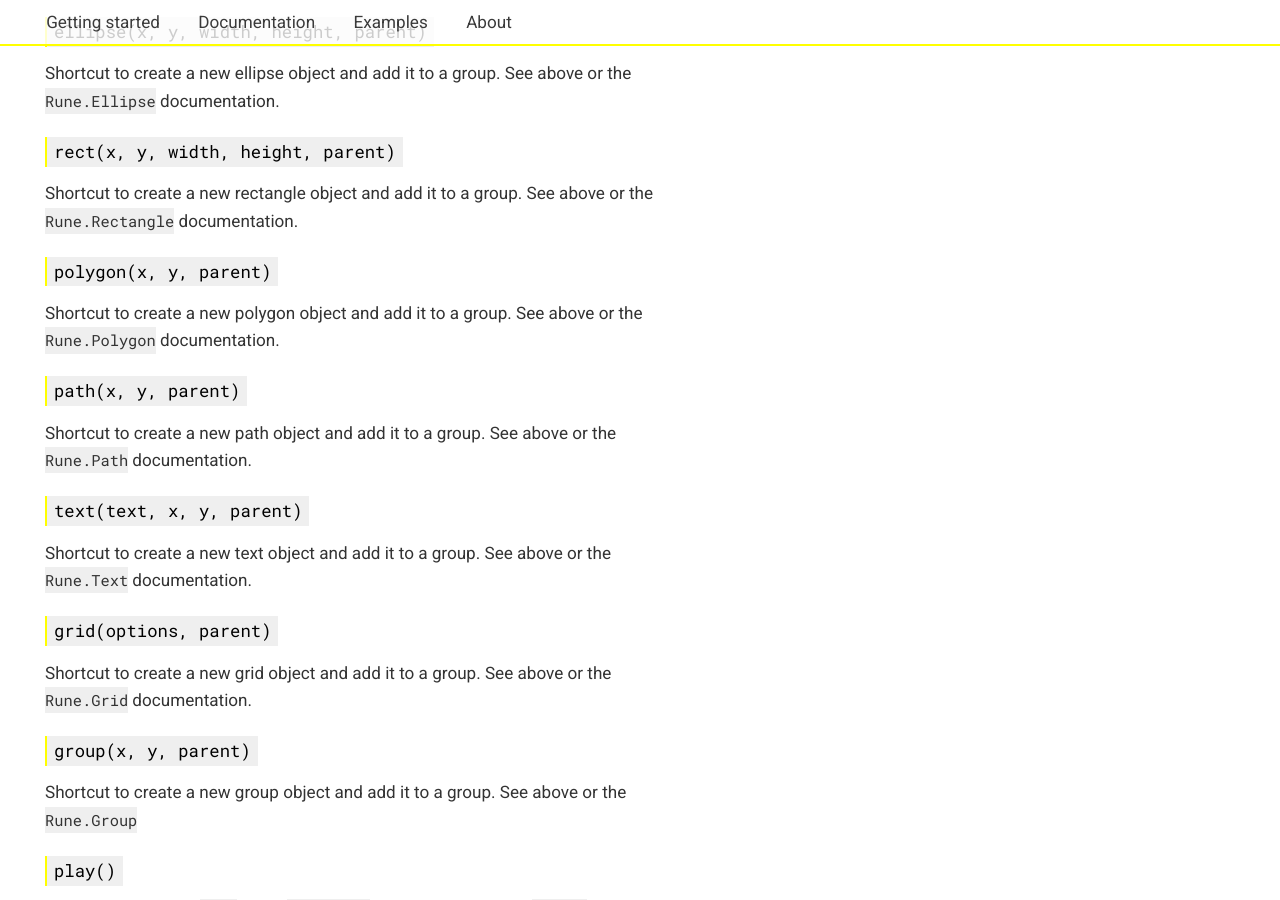
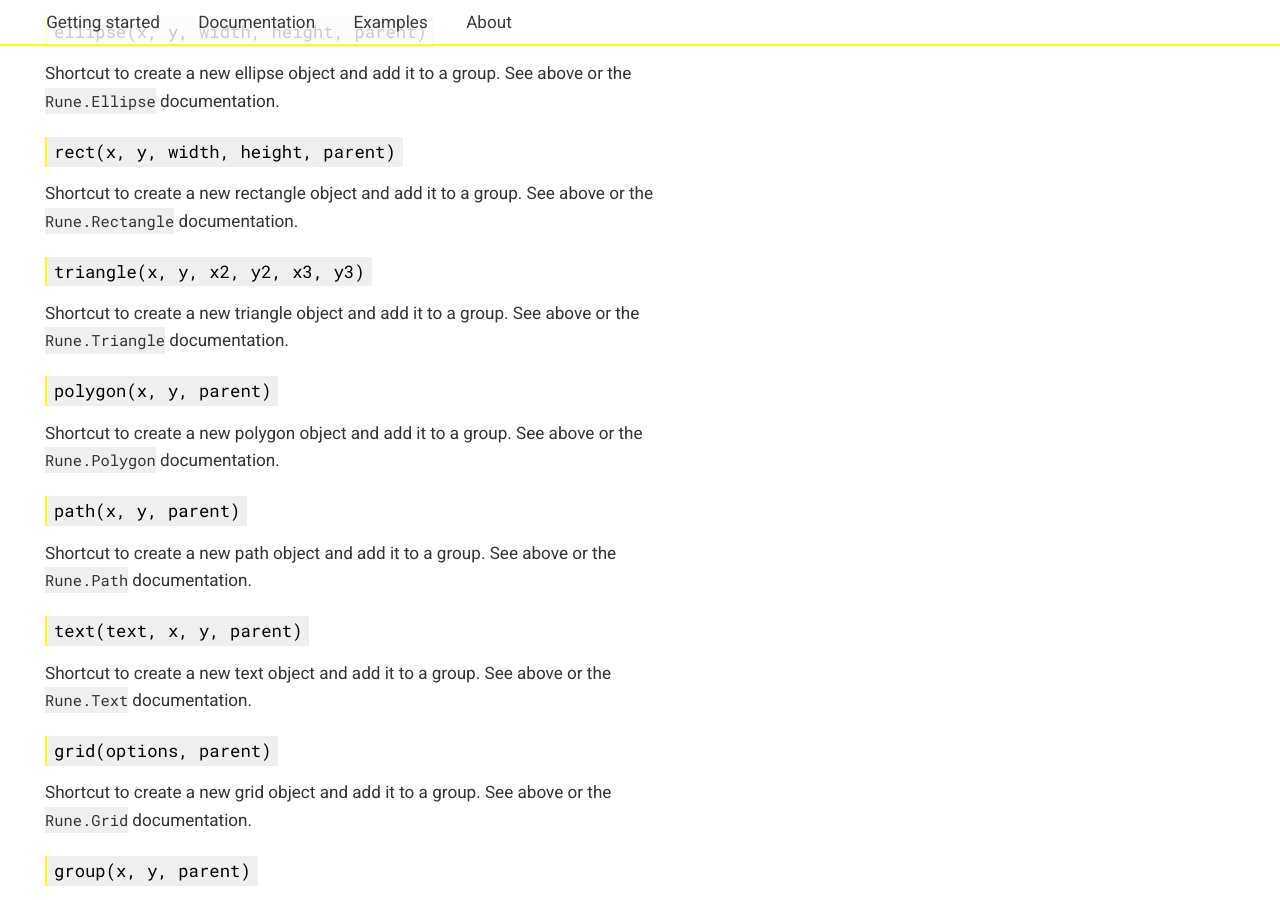
Before and after one commit to runemadsen/rune.js, a Jekyll site: the page built from documentation.md, in a window 1280 px wide and 900 px high, scrolled down 1043 px. Built offline with Jekyll 4.4.1, drawn with Linux system fonts in a browser that asks for light colours; nearby versions of some CDN libraries; comment, search, counter and statistics services are not loaded; some of the changed text lies outside the part shown.

Commit message:
updating documentation for 0.1.3

```diff
--- a/documentation.md
+++ b/documentation.md
@@ -39,6 +39,10 @@ Shortcut to create a new ellipse object and add it to a group. See above or the
 ### `rect(x, y, width, height, parent)`
 
 Shortcut to create a new rectangle object and add it to a group. See above or the [`Rune.Rectangle`](#runerectangle) documentation.
+
+### `triangle(x, y, x2, y2, x3, y3)`
+
+Shortcut to create a new triangle object and add it to a group. See above or the [`Rune.Triangle`](#runetriangle) documentation.
 
 ### `polygon(x, y, parent)`
 
@@ -216,6 +220,12 @@ Creates a new circle object. The new circle is not added to the stage.
 ### `new Rune.Ellipse(x, y, width, height)`
 
 Creates a new ellipse object. The new circle is not added to the stage.
+
+## Rune.Triangle
+
+### `new Rune.Triangle(x, y, x2, y2, x3, y3)`
+
+Creates a new triangle object with points at the 3 `xy` positions.
 
 ## Rune.Polygon
 
```
Also changed, not shown: index.md (+2 -0 lines).
